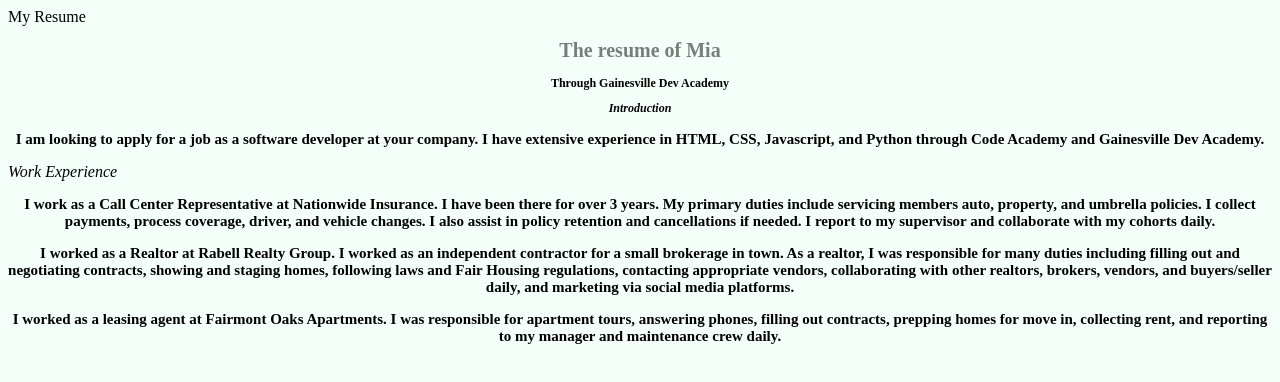
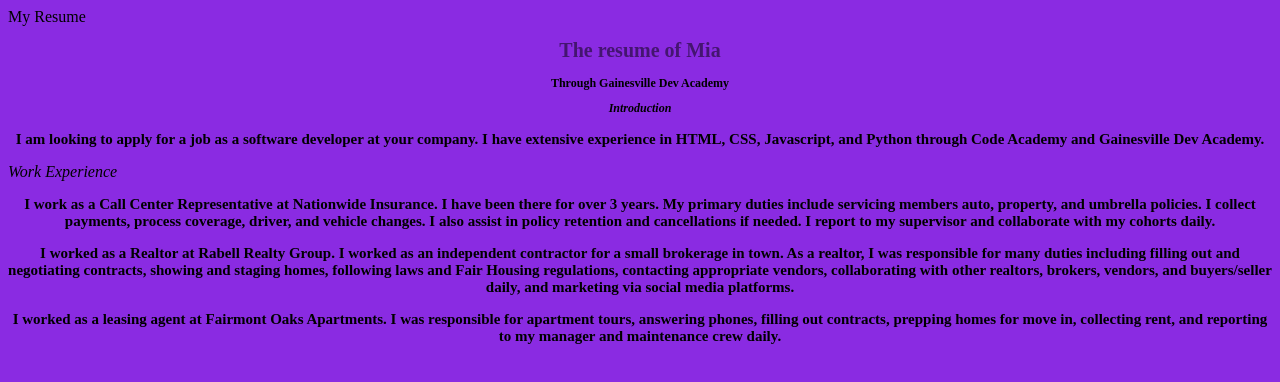
Before and after one commit to mialaduke/resume, a plain HTML site: page index.html in a window 1280 px wide. Drawn offline with Linux system fonts and the light colour scheme.

Commit message:
Fourth Update

```diff
--- a/index.html
+++ b/index.html
@@ -31,7 +31,7 @@
   }
 
   body {
-    background-color: mintcream;
+    background-color: blueviolet;
   }
   </style>
 
```
